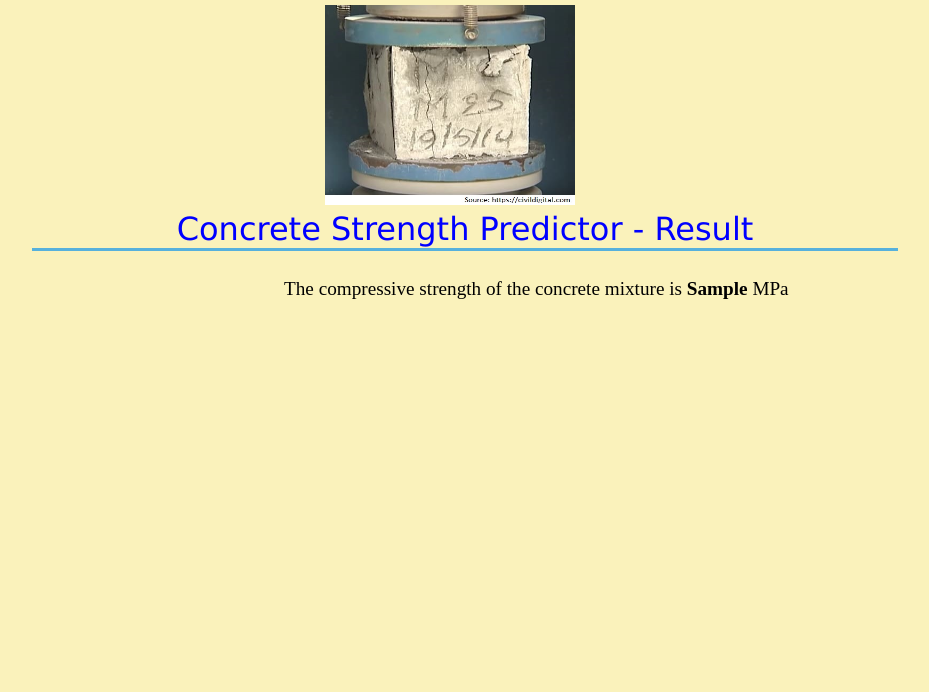
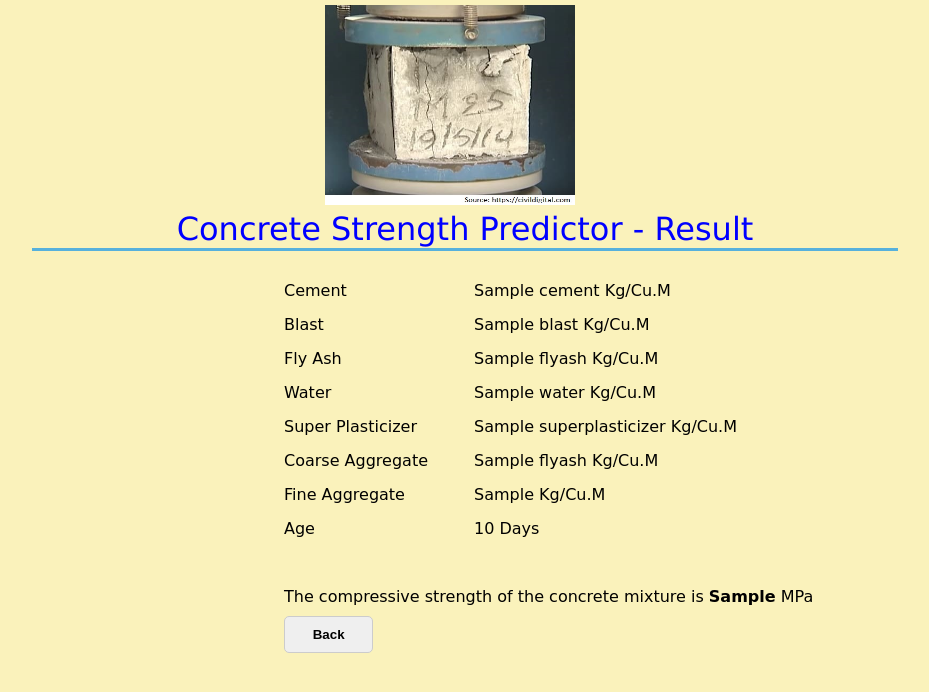
Before and after one commit to socratesk/strength-prediction, a Flask app: template templates/results.html in a window 1280 px wide. Shown: the top 692 px of the page, without its empty margins (190-1119 px from the left). Run offline with Flask 2, Linux system fonts and the light colour scheme; the template is opened without the code that fills it: most values are stand-ins (such as "Sample title", 1, 10 or a date in 2020); parts of the project's set-up code (start-up, migrations or seed data) failed here and were passed over.

Commit message:
Update results.html

```diff
--- a/templates/results.html
+++ b/templates/results.html
@@ -18,14 +18,14 @@
 
 			table {
 			  text-align: left;
-			  font-family: serif;
+			  font-family: "Comic Sans MS", cursive, sans-serif;
 			  font-weight: normal;
-			  font-size: 1.2em;
+			  font-size: 1em;
 			  margin-top: 15px;
 			}
 
 			tr {
-			  height: 30px;
+			  height: 32px;
 			}
 
 			input[type=text], select {
@@ -38,7 +38,7 @@
 			  box-sizing: border-box;
 			}
 
-			input[type=submit], button {
+			input[type=submit], input[type=button], button {
 			  width: 48%;
 			  padding: 10px 16px;
 			  margin: 1px 0;
@@ -65,6 +65,58 @@
 	<body>
 		<img src="../static/concrete-failure.jpg" alt="Concrete Strength" class="center">
 		<h1 style="color:blue;margin-left:30px;">Concrete Strength Predictor - Result</h1>
-		<table><tr><td width='275px'></td> <td>The compressive strength of the concrete mixture is <b>{{ strength_predicted }}</b> MPa</td></tr></table>
+		<table>
+			<tr>
+				<td width='275px'></td>
+				<td >Cement</td>
+				<td>{{ cement }} Kg/Cu.M</td>
+			</tr>
+			<tr>
+				<td ></td>
+				<td >Blast</td>
+				<td>{{ blast }} Kg/Cu.M</td>
+			</tr>
+			<tr>
+				<td ></td>
+				<td >Fly Ash</td>
+				<td>{{ flyash }} Kg/Cu.M</td>
+			</tr>
+			<tr>
+				<td ></td>
+				<td >Water</td>
+				<td>{{ water }} Kg/Cu.M</td>
+			</tr>
+			<tr>
+				<td ></td>
+				<td >Super Plasticizer</td>
+				<td>{{ superplasticizer }} Kg/Cu.M</td>
+			</tr>
+			<tr>
+				<td ></td>
+				<td >Coarse Aggregate</td>
+				<td>{{ flyash }} Kg/Cu.M</td>
+			</tr>
+			<tr>
+				<td ></td>
+				<td >Fine Aggregate</td>
+				<td>{{ fine_aggregate }} Kg/Cu.M</td>
+			</tr>
+			<tr>
+				<td ></td>
+				<td >Age</td>
+				<td>{{ age }} Days</td>
+			</tr>
+			<tr><td colspan="3"></td> </tr>
+			<tr>
+				<td></td>
+				<td colspan="2">The compressive strength of the concrete mixture is <b>{{ strength_predicted }}</b> MPa</td>
+			</tr>
+
+			<tr>
+				<td ></td>
+				<td > <input type="button" value="Back" onclick="history.go(-1)"></td>
+				<td ></td>
+			</tr>
+		</table>
 	</body>
 </html>
```
